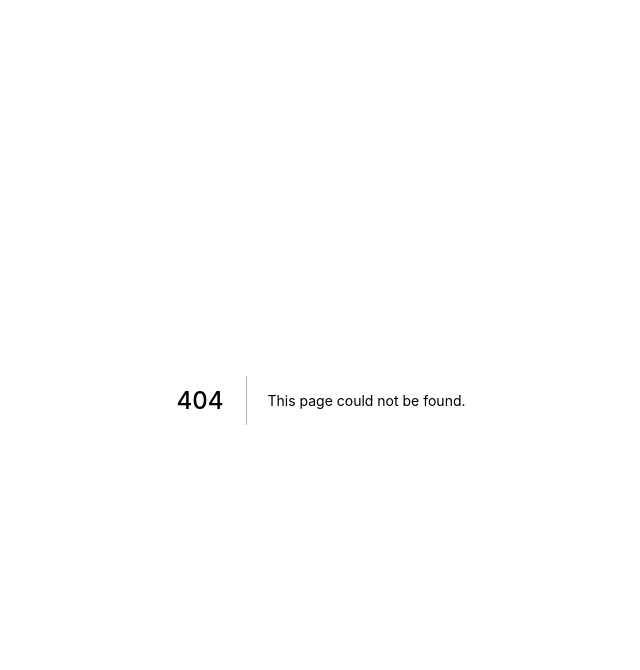
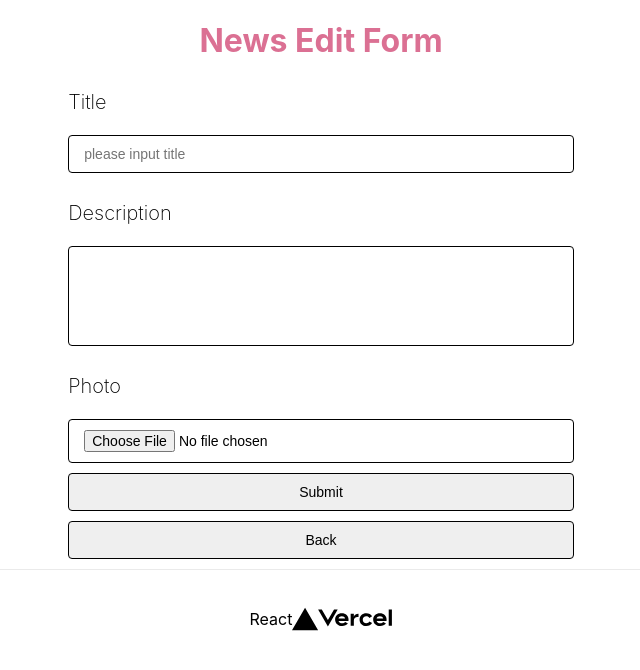
Before and after one commit to duoctvd/duoctv-trainning, a Next.js app: page /admin/news/form/1 in a window 1280 px wide. Before the commit this address had no page. Shown: the top 670 px of the page, without its empty margins (319-959 px from the left). Built offline with nearby package versions, Linux system fonts and the light colour scheme; no server answers; the database is empty.

Commit message:
apply edit mode for form (uder consctruction)

```diff
--- /dev/null
+++ b/pages/admin/news/form/[id].tsx
@@ -0,0 +1,244 @@
+import React from "react";
+import Head from "next/head";
+import styled from "styled-components";
+import Footer from "../../../../components/Footer";
+import "firebase/auth";
+import { useForm, SubmitHandler } from "react-hook-form";
+import Link from "next/link";
+import { firebase } from "../../../../firebase";
+import "firebase/firestore";
+import { useRouter } from 'next/router';
+
+type FormValues = {
+  title: string;
+  description: string;
+  photo: string;
+};
+
+function Form({ news }) {
+    console.log('edit');
+    console.log(news);
+
+    let db = firebase.firestore();
+    const {
+      register,
+      handleSubmit,
+      formState: { errors },
+    } = useForm<FormValues>();
+    const onSubmit: SubmitHandler<FormValues> = data => {
+      let db = firebase.firestore();
+      db.collection("news").add({
+          title: data.title,
+          description: data.description,
+          openFlag: 1,
+          delFlag: 0
+      })
+      .then((docRef) => {
+          alert("Document written with ID: "+ docRef.id +"("+data.title+")");
+          console.log("Document written with ID: ", docRef.id);
+      })
+      .catch((error) => {
+          alert("ERROR");
+          console.error("Error adding document: ", error);
+      });
+    };
+
+    return (
+      <>
+        <Head>
+          <Title>News Edit Form</Title>
+        </Head>
+        <Heading>News Edit Form</Heading>
+
+        <Container>
+          <FormGroup onSubmit={handleSubmit(onSubmit)}>
+            <Label htmlFor="title">Title</Label>
+            <Input
+              {...register("title", {
+                required: { value: true, message: "Title is required" },
+              })}
+              id="title"
+              placeholder="please input title"
+            />
+            {errors.title && <PValidation>{errors.title.message}</PValidation>}
+
+            <Label htmlFor="description">Description</Label>
+            <Textarea
+              {...register("description", {
+                required: { value: true, message: "Desciption is required" },
+              })}
+              id="description"
+            />
+            {errors.description && <PValidation>{errors.description.message}</PValidation>}
+
+            <Label htmlFor="photo">Photo</Label>
+            <Input
+              {...register("photo", {
+                required: { value: false, message: "Photo is required" },
+              })}
+              id="photo"
+              type="file"
+            />
+            {errors.photo && <PValidation>{errors.photo.message}</PValidation>}
+
+            <InputButton type="submit">Submit</InputButton>
+
+            <Link href={`/admin/news/list`} passHref>
+              <Button>Back</Button>
+            </Link>
+          </FormGroup>
+        </Container>
+        <Footer />
+      </>
+    );
+  }
+
+    // // // This also gets called at build time
+    // export async function getStaticProps() {
+    //     // params contains the post `id`.
+    //     // If the route is like /posts/1, then params.id is 1
+
+    //     // let db = firebase.firestore();
+
+    //     // var docRef = db.collection("news").doc(params.id);
+    //     // console.log(docRef);
+
+
+    //     // // Pass post data to the page via props
+    //     // return { props: { docRef } }
+    //   }
+  // This function gets called at build time
+export async function getStaticPaths() {
+    // Get the paths we want to pre-render based on posts
+
+    let db = firebase.firestore();
+
+    var docRef = db.collection("news").doc("3ayR2E1naSC6R3AxaCFx");
+
+    docRef.get().then((doc) => {
+        if (doc.exists) {
+            console.log("Document data:", doc.data());
+        } else {
+            // doc.data() will be undefined in this case
+            console.log("No such document!");
+        }
+    }).catch((error) => {
+        console.log("Error getting document:", error);
+    });
+
+
+
+    // const paths = posts.map(() => ({
+    //   params: { id: post.id },
+    // }))
+
+    const paths = [
+        { params: { id: '3ayR2E1naSC6R3AxaCFx' } },
+      ];
+
+  //  let paths: any;
+  //  const router = useRouter();
+
+
+    // console.log(paths);
+
+    // // We'll pre-render only these paths at build time.
+    // // { fallback: false } means other routes should 404.
+    return { paths, fallback: false }
+  }
+
+  // This also gets called at build time
+export async function getStaticProps({ params }) {
+    // params contains the post `id`.
+    // If the route is like /posts/1, then params.id is 1
+
+    let db = firebase.firestore();
+
+    var docRef = db.collection("news").doc(params.id);
+    let res = false;
+    docRef.get().then((doc) => {
+        if (doc.exists) {
+            res = doc.data();
+            console.log("No suewewch document!");
+        } else {
+            // doc.data() will be undefined in this case
+            console.log("No such document!");
+        }
+    }).catch((error) => {
+        console.log("Error getting document:", error);
+    });
+
+    const news = res;
+
+
+    // Pass post data to the page via props
+    return { props: { news } }
+  }
+
+
+  export default Form
+
+  const Heading = styled.h1`
+    font-size: 2em;
+    text-align: center;
+    color: palevioletred;
+  `;
+
+  const Title = styled.title``;
+
+  const Container = styled.div`
+    text-align: center;
+    padding: 0 0.5rem;
+    align-items: center;
+  `;
+
+  const FormGroup = styled.form`
+    width: 40%;
+    display: block;
+    margin-left: auto;
+    margin-right: auto;
+  `;
+
+  const Input = styled.input`
+    display: block;
+    box-sizing: border-box;
+    width: 100%;
+    border-radius: 4px;
+    border: 1px solid black;
+    padding: 10px 15px;
+    margin-bottom: 10px;
+    font-size: 14px;
+  `;
+
+  const Label = styled.label`
+    line-height: 2;
+    text-align: left;
+    display: block;
+    margin-bottom: 13px;
+    margin-top: 20px;
+    color: black;
+    font-size: 20px;
+    font-weight: 200;
+  `;
+  const Textarea = styled(Input)`
+    height: 100px;
+  `;
+
+  const PValidation = styled.p`
+    color: red;
+    text-align: left;
+  `;
+
+  const Button = styled.button`
+    display: block;
+    box-sizing: border-box;
+    width: 100%;
+    border-radius: 4px;
+    border: 1px solid black;
+    padding: 10px 15px;
+    margin-bottom: 10px;
+    font-size: 14px;
+    cursor: pointer;
+  `;
+
+  const InputButton = styled(Button)``;
```
Also changed, not shown: pages/admin/news/form/index.tsx (renamed from pages/admin/news/form.tsx, +5 -4 lines).
